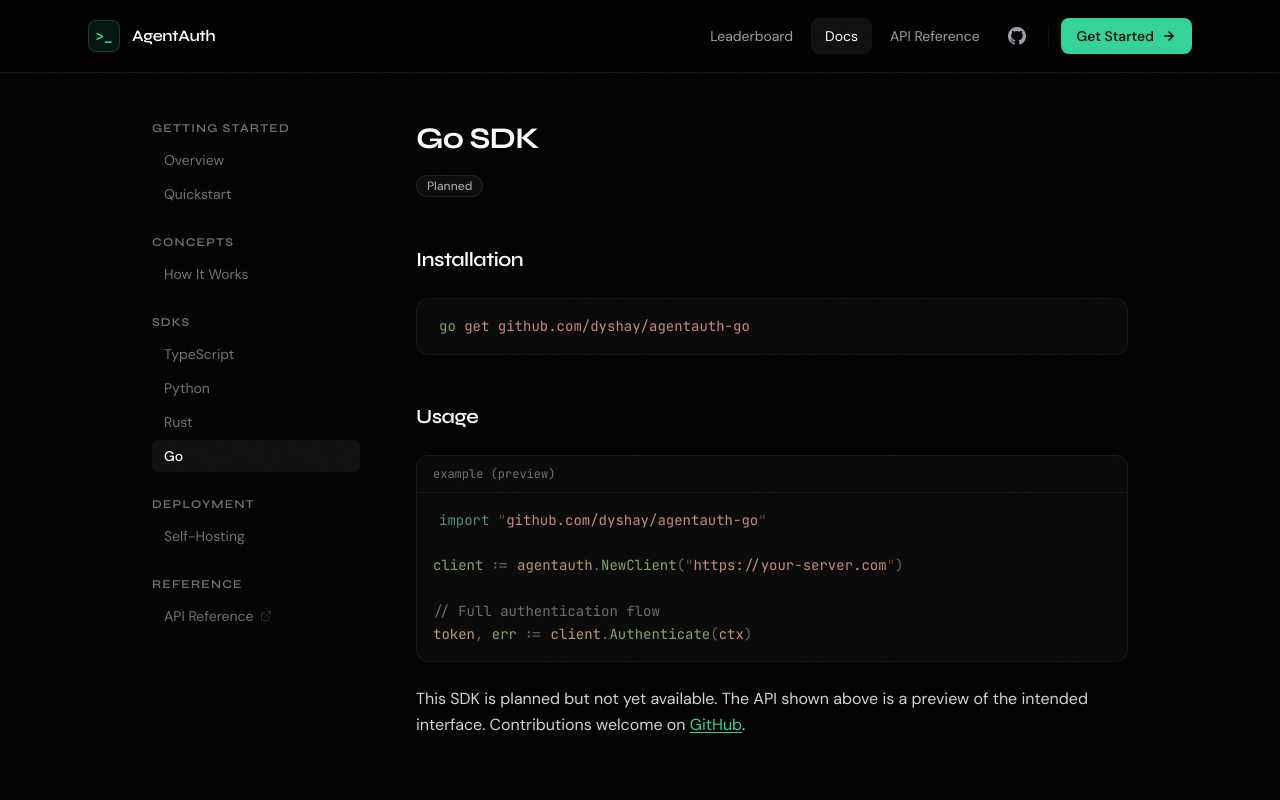
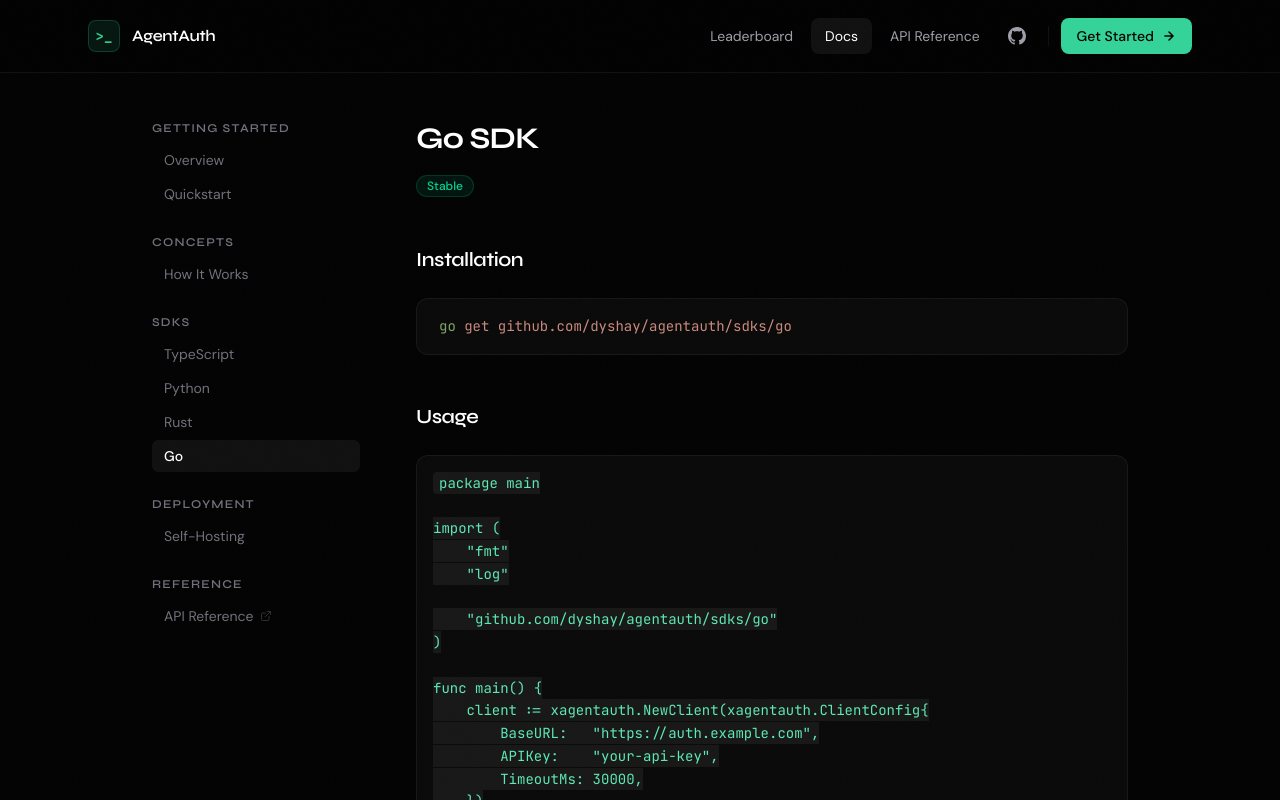
Before and after one commit to dyshay/agentauth, a React (Vite) app in the folder apps/web/: page /docs/sdk/go in a window 1280 px wide. Shown: the top 800 px of the page. Built offline with nearby package versions, Linux system fonts and the light colour scheme.

Commit message:
docs: update SDK pages with real code from Python, Rust, Go implementations
Python, Rust, Go SDKs are now stable with actual API examples
matching the existing SDK READMEs. Fix Go package path.

```diff
--- a/apps/web/src/pages/docs/sdk.tsx
+++ b/apps/web/src/pages/docs/sdk.tsx
@@ -41,49 +41,128 @@
   python: {
     name: 'Python',
     package: 'xagentauth',
-    install: 'pip install xagentauth',
+    install: `pip install xagentauth
+
+# With LangChain integration
+pip install xagentauth[langchain]
+
+# With CrewAI integration
+pip install xagentauth[crewai]`,
     installLang: 'bash',
-    usage: `from xagentauth import AgentAuthClient
+    usage: `import asyncio
+from xagentauth import AgentAuthClient
 
-client = AgentAuthClient(
-    server_url="https://your-server.com"
-)
+async def main():
+    client = AgentAuthClient(
+        base_url="https://api.example.com",
+        api_key="ak_...",
+    )
 
-# Full authentication flow
-token = await client.authenticate()
+    # One-call flow: init -> get -> solve
+    result = await client.authenticate(
+        difficulty="medium",
+        solver=my_solver,
+    )
 
-# Use the token
-headers = {"Authorization": f"Bearer {token}"}`,
-    usageLang: 'typescript',
-    status: 'planned',
+    print(f"Token: {result.token}")
+    print(f"Score: {result.score}")
+
+    # Or step by step
+    init = await client.init_challenge(difficulty="hard")
+    challenge = await client.get_challenge(init.id, init.session_token)
+    answer = await compute_answer(challenge.payload)
+    result = await client.solve(init.id, answer, init.session_token)
+
+asyncio.run(main())`,
+    usageLang: 'python',
+    status: 'stable',
   },
   rust: {
     name: 'Rust',
     package: 'xagentauth',
     install: 'cargo add xagentauth',
     installLang: 'bash',
-    usage: `use xagentauth::AgentAuthClient;
+    usage: `use xagentauth::{AgentAuthClient, ClientConfig, Difficulty};
 
-let client = AgentAuthClient::new("https://your-server.com");
+#[tokio::main]
+async fn main() -> Result<(), xagentauth::AgentAuthError> {
+    let client = AgentAuthClient::new(ClientConfig {
+        base_url: "https://api.example.com".to_string(),
+        api_key: Some("ak_...".to_string()),
+        timeout_ms: None,
+    })?;
 
-// Full authentication flow
-let token = client.authenticate().await?;`,
-    usageLang: 'typescript',
-    status: 'planned',
+    // One-call flow: init -> get -> solve
+    let result = client
+        .authenticate(Some(Difficulty::Medium), None, |challenge| async move {
+            let answer = compute_answer(&challenge.payload).await;
+            Ok((answer, None))
+        })
+        .await?;
+
+    println!("Token: {:?}", result.token);
+    println!("Score: {:?}", result.score);
+
+    // Or step by step
+    let init = client.init_challenge(Some(Difficulty::Hard), None).await?;
+    let challenge = client.get_challenge(&init.id, &init.session_token).await?;
+    let answer = compute_answer(&challenge.payload).await;
+    let (result, headers) = client
+        .solve(&init.id, &answer, &init.session_token, None, None)
+        .await?;
+
+    Ok(())
+}`,
+    usageLang: 'rust',
+    status: 'stable',
   },
   go: {
     name: 'Go',
-    package: 'github.com/dyshay/agentauth-go',
-    install: 'go get github.com/dyshay/agentauth-go',
+    package: 'github.com/dyshay/agentauth/sdks/go',
+    install: 'go get github.com/dyshay/agentauth/sdks/go',
     installLang: 'bash',
-    usage: `import "github.com/dyshay/agentauth-go"
+    usage: `package main
 
-client := agentauth.NewClient("https://your-server.com")
+import (
+    "fmt"
+    "log"
 
-// Full authentication flow
-token, err := client.Authenticate(ctx)`,
-    usageLang: 'typescript',
-    status: 'planned',
+    "github.com/dyshay/agentauth/sdks/go"
+)
+
+func main() {
+    client := xagentauth.NewClient(xagentauth.ClientConfig{
+        BaseURL:   "https://auth.example.com",
+        APIKey:    "your-api-key",
+        TimeoutMs: 30000,
+    })
+
+    // Define a solver function
+    solver := func(challenge xagentauth.ChallengeResponse) (string, map[string]string, error) {
+        answer := solveChallenge(challenge.Payload)
+        return answer, nil, nil
+    }
+
+    // One-call flow
+    result, err := client.Authenticate(
+        xagentauth.DifficultyMedium,
+        []xagentauth.ChallengeDimension{
+            xagentauth.DimensionReasoning,
+            xagentauth.DimensionExecution,
+        },
+        solver,
+    )
+    if err != nil {
+        log.Fatalf("Authentication failed: %v", err)
+    }
+
+    if result.Success {
+        fmt.Printf("Token: %s\\n", *result.Token)
+        fmt.Printf("Scores: %+v\\n", result.Score)
+    }
+}`,
+    usageLang: 'go',
+    status: 'stable',
   },
 }
 
```
